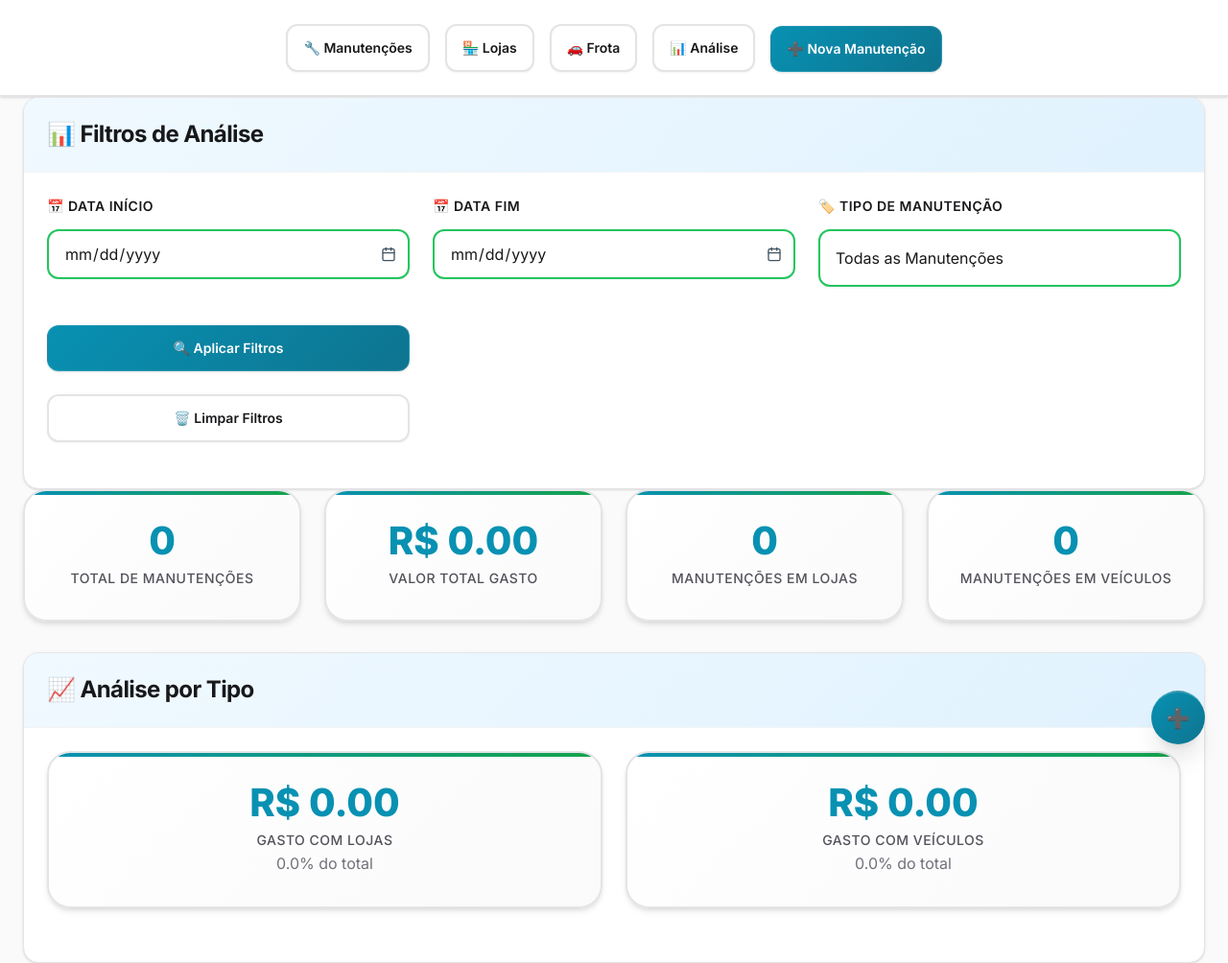
After one commit to IgorsSantana/sistema-manutencao-supermais, a Flask app: page /analise in a window 1280 px wide. The commit adds this page. Shown: the whole page at 96% size. Run offline with Flask 3, Linux system fonts and the light colour scheme.

Commit message:
Remover dashboard - manutenções como página principal

```diff
--- a/app.py
+++ b/app.py
@@ -191,26 +191,8 @@ else:
 @app.route('/')
 @ensure_db_tables
 def homepage():
-    # Busca todas as lojas e todos os veículos no banco
-    lista_de_lojas = Loja.query.all()
-    lista_de_veiculos = Veiculo.query.all()
-
-    # Busca manutenções recentes
-    manutencoes_recentes = Manutencao.query.order_by(Manutencao.data_cadastro.desc()).limit(10).all()
-
-    # Estatísticas
-    total_lojas = len(lista_de_lojas)
-    total_veiculos = len(lista_de_veiculos)
-    total_manutencoes = Manutencao.query.count()
-
-    # Envia todas as informações para o template
-    return render_template('index.html',
-                         lojas=lista_de_lojas,
-                         veiculos=lista_de_veiculos,
-                         manutencoes_recentes=manutencoes_recentes,
-                         total_lojas=total_lojas,
-                         total_veiculos=total_veiculos,
-                         total_manutencoes=total_manutencoes)
+    # Redirecionar para a página de manutenções como página principal
+    return redirect(url_for('listar_manutencoes'))
 
 # --- Rotas para Lojas ---
 @app.route('/lojas')
@@ -361,6 +343,107 @@ def detalhes_manutencao(manutencao_id):
     manutencao = Manutencao.query.get_or_404(manutencao_id)
     return render_template('detalhes_manutencao.html', manutencao=manutencao)
 
+# --- Rota de Análise/Analytics ---
+@app.route('/analise')
+@ensure_db_tables
+def analise():
+    # Parâmetros de filtro
+    data_inicio = request.args.get('data_inicio')
+    data_fim = request.args.get('data_fim')
+    tipo_manutencao = request.args.get('tipo', 'todas')  # 'todas', 'loja', 'veiculo'
+
+    # Query base para manutenções
+    query = Manutencao.query
+
+    # Aplicar filtros
+    if data_inicio:
+        try:
+            data_inicio_obj = datetime.strptime(data_inicio, '%Y-%m-%d')
+            query = query.filter(Manutencao.data_manutencao >= data_inicio_obj)
+        except ValueError:
+            pass
+
+    if data_fim:
+        try:
+            data_fim_obj = datetime.strptime(data_fim, '%Y-%m-%d')
+            query = query.filter(Manutencao.data_manutencao <= data_fim_obj)
+        except ValueError:
+            pass
+
+    if tipo_manutencao != 'todas':
+        query = query.filter(Manutencao.tipo == tipo_manutencao)
+
+    # Buscar manutenções filtradas
+    manutencoes = query.order_by(Manutencao.data_manutencao.desc()).all()
+
+    # Cálculos de análise
+    total_manutencoes = len(manutencoes)
+    total_gasto = sum(m.preco_total for m in manutencoes)
+
+    # Análise por tipo
+    manutencoes_loja = [m for m in manutencoes if m.tipo == 'loja']
+    manutencoes_veiculo = [m for m in manutencoes if m.tipo == 'veiculo']
+
+    gasto_loja = sum(m.preco_total for m in manutencoes_loja)
+    gasto_veiculo = sum(m.preco_total for m in manutencoes_veiculo)
+
+    # Análise por loja
+    lojas_analise = {}
+    for manutencao in manutencoes_loja:
+        if manutencao.loja:
+            loja_nome = manutencao.loja.nome
+            if loja_nome not in lojas_analise:
+                lojas_analise[loja_nome] = {'total': 0, 'gasto': 0}
+            lojas_analise[loja_nome]['total'] += 1
+            lojas_analise[loja_nome]['gasto'] += manutencao.preco_total
+
+    # Análise por veículo
+    veiculos_analise = {}
+    for manutencao in manutencoes_veiculo:
+        if manutencao.veiculo:
+            veiculo_placa = manutencao.veiculo.placa
+            if veiculo_placa not in veiculos_analise:
+                veiculos_analise[veiculo_placa] = {'total': 0, 'gasto': 0}
+            veiculos_analise[veiculo_placa]['total'] += 1
+            veiculos_analise[veiculo_placa]['gasto'] += manutencao.preco_total
+
+    # Análise mensal (últimos 12 meses)
+    from collections import defaultdict
+    manutencoes_mensais = defaultdict(lambda: {'total': 0, 'gasto': 0})
+
+    for manutencao in manutencoes:
+        mes_ano = manutencao.data_manutencao.strftime('%Y-%m')
+        manutencoes_mensais[mes_ano]['total'] += 1
+        manutencoes_mensais[mes_ano]['gasto'] += manutencao.preco_total
+
+    # Ordenar por mês
+    manutencoes_mensais_ordenadas = dict(sorted(manutencoes_mensais.items()))
+
+    # Análise por prioridade removida - campo não existe no modelo
+
+    # Dados para o template
+    dados_analise = {
+        'filtros': {
+            'data_inicio': data_inicio,
+            'data_fim': data_fim,
+            'tipo': tipo_manutencao
+        },
+        'resumo': {
+            'total_manutencoes': total_manutencoes,
+            'total_gasto': total_gasto,
+            'gasto_loja': gasto_loja,
+            'gasto_veiculo': gasto_veiculo,
+            'manutencoes_loja': len(manutencoes_loja),
+            'manutencoes_veiculo': len(manutencoes_veiculo)
+        },
+        'lojas_analise': lojas_analise,
+        'veiculos_analise': veiculos_analise,
+        'manutencoes_mensais': manutencoes_mensais_ordenadas,
+        'manutencoes': manutencoes[:20]  # Últimas 20 para preview
+    }
+
+    return render_template('analise.html', **dados_analise)
+
 # --- Rota para servir arquivos de upload ---
 # --- ROTAS DE LOGIN E AUTENTICAÇÃO REMOVIDAS ---
 
--- /dev/null
+++ b/templates/analise.html
@@ -0,0 +1,313 @@
+{% extends "base.html" %}
+
+{% block title %}Análise de Manutenções - Sistema de Manutenção{% endblock %}
+
+{% block header_title %}Análise de Manutenções{% endblock %}
+
+{% block content %}
+<!-- ===== FILTROS DE ANÁLISE ===== -->
+<div class="card mb-lg">
+    <div class="card-header">
+        <h3>📊 Filtros de Análise</h3>
+    </div>
+    <div class="card-body">
+        <form method="GET" action="{{ url_for('analise') }}" class="form-grid">
+            <div class="form-group">
+                <label for="data_inicio">📅 Data Início</label>
+                <input type="date" id="data_inicio" name="data_inicio"
+                       value="{{ filtros.data_inicio or '' }}"
+                       class="form-control">
+            </div>
+
+            <div class="form-group">
+                <label for="data_fim">📅 Data Fim</label>
+                <input type="date" id="data_fim" name="data_fim"
+                       value="{{ filtros.data_fim or '' }}"
+                       class="form-control">
+            </div>
+
+            <div class="form-group">
+                <label for="tipo">🏷️ Tipo de Manutenção</label>
+                <select id="tipo" name="tipo" class="form-control">
+                    <option value="todas" {% if filtros.tipo == 'todas' %}selected{% endif %}>
+                        Todas as Manutenções
+                    </option>
+                    <option value="loja" {% if filtros.tipo == 'loja' %}selected{% endif %}>
+                        🏪 Apenas Lojas
+                    </option>
+                    <option value="veiculo" {% if filtros.tipo == 'veiculo' %}selected{% endif %}>
+                        🚗 Apenas Veículos
+                    </option>
+                </select>
+            </div>
+
+            <div class="form-group">
+                <button type="submit" class="btn btn-primary">
+                    🔍 Aplicar Filtros
+                </button>
+                <a href="{{ url_for('analise') }}" class="btn btn-secondary">
+                    🗑️ Limpar Filtros
+                </a>
+            </div>
+        </form>
+    </div>
+</div>
+
+<!-- ===== RESUMO EXECUTIVO ===== -->
+<div class="stats-grid mb-lg">
+    <div class="stat-card">
+        <div class="stat-number">{{ resumo.total_manutencoes }}</div>
+        <div class="stat-label">Total de Manutenções</div>
+    </div>
+
+    <div class="stat-card">
+        <div class="stat-number">R$ {{ "%.2f"|format(resumo.total_gasto) }}</div>
+        <div class="stat-label">Valor Total Gasto</div>
+    </div>
+
+    <div class="stat-card">
+        <div class="stat-number">{{ resumo.manutencoes_loja }}</div>
+        <div class="stat-label">Manutenções em Lojas</div>
+    </div>
+
+    <div class="stat-card">
+        <div class="stat-number">{{ resumo.manutencoes_veiculo }}</div>
+        <div class="stat-label">Manutenções em Veículos</div>
+    </div>
+</div>
+
+<!-- ===== ANÁLISE POR TIPO ===== -->
+<div class="card mb-lg">
+    <div class="card-header">
+        <h3>📈 Análise por Tipo</h3>
+    </div>
+    <div class="card-body">
+        <div class="stats-grid">
+            <div class="stat-card">
+                <div class="stat-number">R$ {{ "%.2f"|format(resumo.gasto_loja) }}</div>
+                <div class="stat-label">Gasto com Lojas</div>
+                <div class="text-muted">
+                    {{ "%.1f"|format((resumo.gasto_loja / resumo.total_gasto * 100) if resumo.total_gasto > 0 else 0) }}% do total
+                </div>
+            </div>
+
+            <div class="stat-card">
+                <div class="stat-number">R$ {{ "%.2f"|format(resumo.gasto_veiculo) }}</div>
+                <div class="stat-label">Gasto com Veículos</div>
+                <div class="text-muted">
+                    {{ "%.1f"|format((resumo.gasto_veiculo / resumo.total_gasto * 100) if resumo.total_gasto > 0 else 0) }}% do total
+                </div>
+            </div>
+        </div>
+    </div>
+</div>
+
+<!-- ===== ANÁLISE POR LOJA ===== -->
+{% if lojas_analise %}
+<div class="card mb-lg">
+    <div class="card-header">
+        <h3>🏪 Análise por Loja</h3>
+    </div>
+    <div class="card-body">
+        <div class="table-responsive">
+            <table class="table">
+                <thead>
+                    <tr>
+                        <th>Loja</th>
+                        <th>Manutenções</th>
+                        <th>Valor Gasto</th>
+                        <th>Média por Manutenção</th>
+                    </tr>
+                </thead>
+                <tbody>
+                    {% for loja, dados in lojas_analise.items() %}
+                    <tr>
+                        <td><strong>{{ loja }}</strong></td>
+                        <td>{{ dados.total }}</td>
+                        <td>R$ {{ "%.2f"|format(dados.gasto) }}</td>
+                        <td>R$ {{ "%.2f"|format(dados.gasto / dados.total) if dados.total > 0 else 0 }}</td>
+                    </tr>
+                    {% endfor %}
+                </tbody>
+            </table>
+        </div>
+    </div>
+</div>
+{% endif %}
+
+<!-- ===== ANÁLISE POR VEÍCULO ===== -->
+{% if veiculos_analise %}
+<div class="card mb-lg">
+    <div class="card-header">
+        <h3>🚗 Análise por Veículo</h3>
+    </div>
+    <div class="card-body">
+        <div class="table-responsive">
+            <table class="table">
+                <thead>
+                    <tr>
+                        <th>Placa</th>
+                        <th>Manutenções</th>
+                        <th>Valor Gasto</th>
+                        <th>Média por Manutenção</th>
+                    </tr>
+                </thead>
+                <tbody>
+                    {% for placa, dados in veiculos_analise.items() %}
+                    <tr>
+                        <td><strong>{{ placa }}</strong></td>
+                        <td>{{ dados.total }}</td>
+                        <td>R$ {{ "%.2f"|format(dados.gasto) }}</td>
+                        <td>R$ {{ "%.2f"|format(dados.gasto / dados.total) if dados.total > 0 else 0 }}</td>
+                    </tr>
+                    {% endfor %}
+                </tbody>
+            </table>
+        </div>
+    </div>
+</div>
+{% endif %}
+
+<!-- ===== ANÁLISE MENSAL ===== -->
+{% if manutencoes_mensais %}
+<div class="card mb-lg">
+    <div class="card-header">
+        <h3>📅 Análise Mensal</h3>
+    </div>
+    <div class="card-body">
+        <div class="table-responsive">
+            <table class="table">
+                <thead>
+                    <tr>
+                        <th>Mês/Ano</th>
+                        <th>Manutenções</th>
+                        <th>Valor Gasto</th>
+                        <th>Média por Manutenção</th>
+                    </tr>
+                </thead>
+                <tbody>
+                    {% for mes, dados in manutencoes_mensais.items() %}
+                    <tr>
+                        <td><strong>{{ mes }}</strong></td>
+                        <td>{{ dados.total }}</td>
+                        <td>R$ {{ "%.2f"|format(dados.gasto) }}</td>
+                        <td>R$ {{ "%.2f"|format(dados.gasto / dados.total) if dados.total > 0 else 0 }}</td>
+                    </tr>
+                    {% endfor %}
+                </tbody>
+            </table>
+        </div>
+    </div>
+</div>
+{% endif %}
+
+<!-- ===== ANÁLISE POR PRIORIDADE REMOVIDA ===== -->
+
+<!-- ===== MANUTENÇÕES RECENTES ===== -->
+{% if manutencoes %}
+<div class="card">
+    <div class="card-header">
+        <h3>📋 Manutenções Recentes</h3>
+    </div>
+    <div class="card-body">
+        <div class="table-responsive">
+            <table class="table">
+                <thead>
+                    <tr>
+                        <th>Data</th>
+                        <th>Tipo</th>
+                        <th>Descrição</th>
+                        <th>Valor</th>
+                    </tr>
+                </thead>
+                <tbody>
+                    {% for manutencao in manutencoes %}
+                    <tr>
+                        <td>{{ manutencao.data_manutencao.strftime('%d/%m/%Y') }}</td>
+                        <td>
+                            {% if manutencao.tipo == 'loja' %}
+                                🏪 {{ manutencao.loja.nome if manutencao.loja else 'Loja não encontrada' }}
+                            {% else %}
+                                🚗 {{ manutencao.veiculo.placa if manutencao.veiculo else 'Veículo não encontrado' }}
+                            {% endif %}
+                        </td>
+                        <td>{{ manutencao.descricao[:50] }}{% if manutencao.descricao|length > 50 %}...{% endif %}</td>
+                        <td>R$ {{ "%.2f"|format(manutencao.preco_total) }}</td>
+                    </tr>
+                    {% endfor %}
+                </tbody>
+            </table>
+        </div>
+    </div>
+</div>
+{% endif %}
+
+{% endblock %}
+
+{% block extra_css %}
+<style>
+    /* ===== ANÁLISE SPECIFIC STYLES ===== */
+
+    .table {
+        width: 100%;
+        border-collapse: collapse;
+        margin-top: var(--space-md);
+    }
+
+    .table th,
+    .table td {
+        padding: var(--space-sm) var(--space-md);
+        text-align: left;
+        border-bottom: 1px solid var(--color-border);
+    }
+
+    .table th {
+        background-color: var(--gray-50);
+        font-weight: var(--font-weight-semibold);
+        color: var(--color-text);
+        font-size: var(--font-size-sm);
+    }
+
+    .table td {
+        font-size: var(--font-size-sm);
+    }
+
+    .table tbody tr:hover {
+        background-color: var(--gray-50);
+    }
+
+    .table-responsive {
+        overflow-x: auto;
+        -webkit-overflow-scrolling: touch;
+    }
+
+    /* Mobile optimizations */
+    @media (max-width: 768px) {
+        .table {
+            font-size: var(--font-size-xs);
+        }
+
+        .table th,
+        .table td {
+            padding: var(--space-xs) var(--space-sm);
+        }
+
+        .stats-grid {
+            grid-template-columns: repeat(2, 1fr);
+            gap: var(--space-md);
+        }
+    }
+
+    @media (max-width: 480px) {
+        .stats-grid {
+            grid-template-columns: 1fr;
+        }
+
+        .table th,
+        .table td {
+            padding: var(--space-xs);
+            font-size: 0.75rem;
+        }
+    }
+</style>
+{% endblock %}
--- a/templates/base.html
+++ b/templates/base.html
@@ -1734,8 +1734,8 @@
     <nav class="nav-mobile">
         <div class="nav-header">
             <div class="nav-content">
-                <a href="/" class="nav-brand">
-                    <span class="nav-brand-icon">🏠</span>
+                <a href="/manutencoes" class="nav-brand">
+                    <span class="nav-brand-icon">🔧</span>
                     <div class="nav-brand-text">
                         <h1>{% block header_title %}Sistema de Manutenção{% endblock %}</h1>
                         <p>Supermercado Santo Antonio Super Mais</p>
@@ -1752,9 +1752,9 @@
         <div class="nav-menu" id="navMenu">
             <div class="nav-section">
                 <div class="nav-section-title">Navegação</div>
-                <a href="/" class="nav-item">
-                    <span class="nav-item-icon">🏠</span>
-                    <span>Dashboard</span>
+                <a href="/manutencoes" class="nav-item">
+                    <span class="nav-item-icon">🔧</span>
+                    <span>Manutenções</span>
                 </a>
                 <a href="/lojas" class="nav-item">
                     <span class="nav-item-icon">🏪</span>
@@ -1764,9 +1764,9 @@
                     <span class="nav-item-icon">🚗</span>
                     <span>Frota</span>
                 </a>
-                <a href="/manutencoes" class="nav-item">
-                    <span class="nav-item-icon">🔧</span>
-                    <span>Manutenções</span>
+                <a href="/analise" class="nav-item">
+                    <span class="nav-item-icon">📊</span>
+                    <span>Análise</span>
                 </a>
             </div>
 
@@ -1814,10 +1814,10 @@
     <!-- ===== DESKTOP NAVIGATION ===== -->
     <nav class="nav-desktop">
         <ul>
-            <li><a href="/" class="btn btn-secondary">🏠 Dashboard</a></li>
+            <li><a href="/manutencoes" class="btn btn-secondary">🔧 Manutenções</a></li>
             <li><a href="/lojas" class="btn btn-secondary">🏪 Lojas</a></li>
             <li><a href="/veiculos" class="btn btn-secondary">🚗 Frota</a></li>
-            <li><a href="/manutencoes" class="btn btn-secondary">🔧 Manutenções</a></li>
+            <li><a href="/analise" class="btn btn-secondary">📊 Análise</a></li>
             <li><a href="/manutencoes/cadastrar" class="btn btn-primary">➕ Nova Manutenção</a></li>
         </ul>
     </nav>
```
